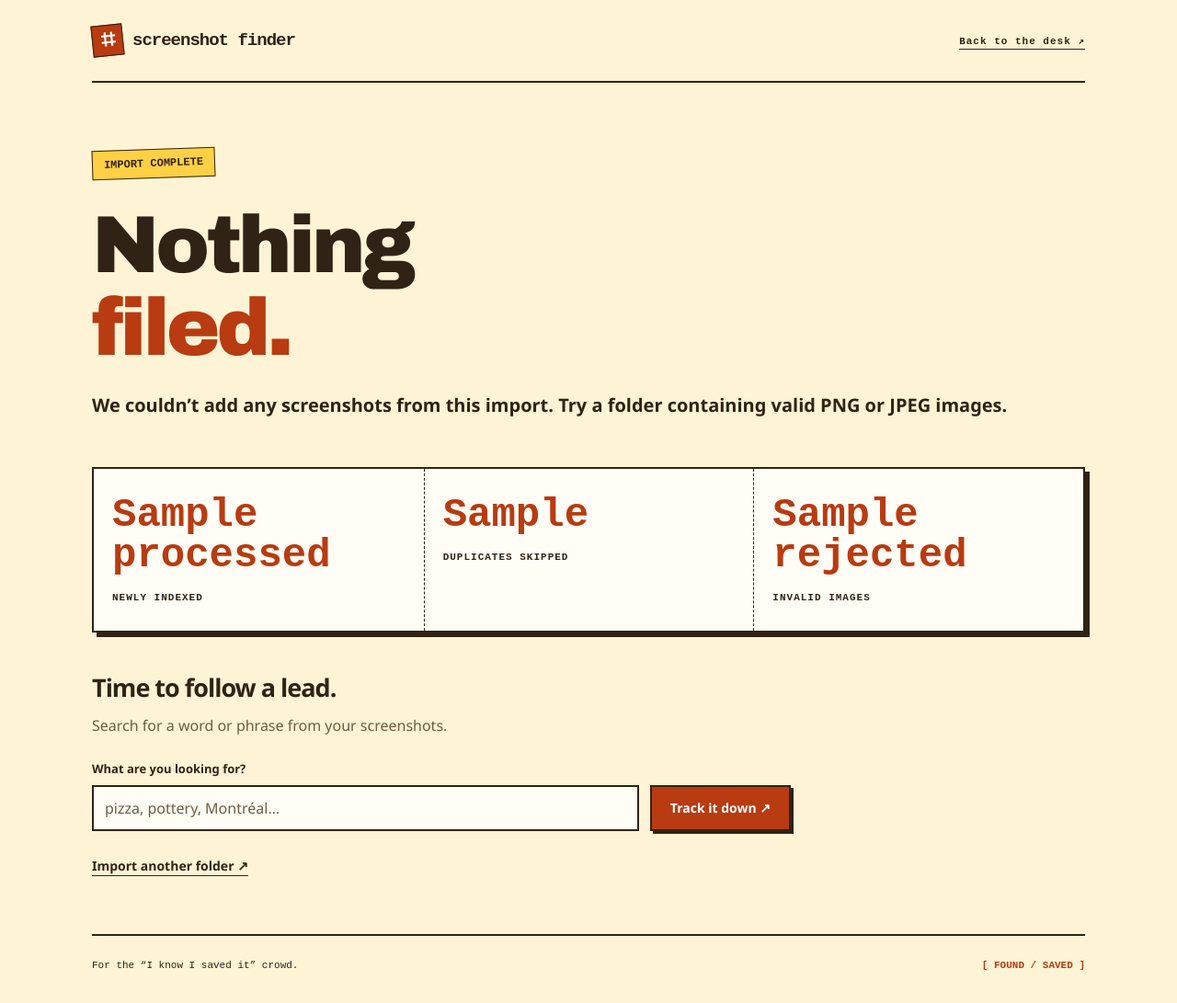
After one commit to wisekiran/screenshot-finder, a Flask app: template templates/import_result.html in a window 1280 px wide. The commit adds this page. Shown: the whole page at 92% size. Run offline with Flask 3, Linux system fonts and the light colour scheme; the template is opened without the code that fills it: most values are stand-ins (such as "Sample title", 1, 10 or a date in 2020).

Commit message:
Show import summaries with redirect-safe confirmation page

```diff
--- a/app.py
+++ b/app.py
@@ -1,5 +1,14 @@
 from pathlib import Path
-from flask import Flask, abort, render_template, request, send_file, session
+from flask import (
+    Flask,
+    abort,
+    redirect,
+    render_template,
+    request,
+    send_file,
+    session,
+    url_for,
+)
 from uuid import uuid4
 from uploads import UPLOAD_ROOT, save_uploaded_image
 from rapidocr import RapidOCR
@@ -109,12 +118,13 @@ def import_screenshots():
             "line_count": len(lines),
         })
 
-    return {
+    session["last_import"] = {
         "processed": len(results),
         "duplicates_skipped": duplicate_count,
         "rejected": rejected_count,
-        "results": results,
     }
+
+    return redirect(url_for("import_complete"), code=303)
 
 @app.get("/search")
 def search():
@@ -148,6 +158,19 @@ def screenshot_image(screenshot_id: int):
     response.headers["Cache-Control"] = "private, no-store"
     return response
 
+@app.get("/import/complete")
+def import_complete():
+    summary = session.get("last_import")
+
+    if summary is None:
+        return redirect(url_for("home"))
+
+    return render_template(
+        "import_result.html",
+        processed=summary["processed"],
+        duplicates_skipped=summary["duplicates_skipped"],
+        rejected=summary["rejected"],
+    )
 
 if __name__ == "__main__":
     app.run(debug=True)
--- a/static/style.css
+++ b/static/style.css
@@ -480,3 +480,59 @@ footer {
         grid-template-columns: repeat(auto-fill, minmax(220px, 1fr));
     }
 }
+
+/* Import confirmation */
+
+.import-summary {
+    display: grid;
+    grid-template-columns: repeat(3, 1fr);
+    margin: 24px 0 44px;
+    background: var(--white);
+    border: 2px solid var(--ink);
+    box-shadow: 5px 5px 0 var(--ink);
+}
+
+.summary-item {
+    padding: 28px 20px;
+}
+
+.summary-item + .summary-item {
+    border-left: 1px dashed var(--ink);
+}
+
+.summary-item strong {
+    display: block;
+    margin-bottom: 10px;
+    color: var(--orange);
+    font-family: var(--mono);
+    font-size: 44px;
+    line-height: 1;
+}
+
+.summary-item span {
+    font-family: var(--mono);
+    font-size: 11px;
+    font-weight: 700;
+    letter-spacing: 1px;
+}
+
+.import-next {
+    max-width: 760px;
+    margin-bottom: 64px;
+}
+
+.import-again {
+    display: inline-block;
+    margin-top: 28px;
+}
+
+@media (max-width: 550px) {
+    .import-summary {
+        grid-template-columns: 1fr;
+    }
+
+    .summary-item + .summary-item {
+        border-left: 0;
+        border-top: 1px dashed var(--ink);
+    }
+}
--- /dev/null
+++ b/templates/import_result.html
@@ -0,0 +1,97 @@
+<!DOCTYPE html>
+<html lang="en">
+<head>
+    <meta charset="UTF-8">
+    <meta name="viewport" content="width=device-width, initial-scale=1.0">
+    <title>Import complete — Screenshot Finder</title>
+    <link rel="stylesheet"
+          href="{{ url_for('static', filename='style.css') }}">
+</head>
+<body>
+    <div class="shell">
+        <nav aria-label="Main navigation">
+            <a class="brand" href="{{ url_for('home') }}">
+                <span class="brand-icon" aria-hidden="true">⌗</span>
+                screenshot finder
+            </a>
+            <a class="nav-link" href="{{ url_for('home') }}">
+                Back to the desk ↗
+            </a>
+        </nav>
+
+        <main>
+            <header class="hero results-hero">
+                <span class="stamp">IMPORT COMPLETE</span>
+
+                {% if processed > 0 %}
+                    <h1>Evidence<br><em>filed.</em></h1>
+                    <p class="intro">
+                        Your new screenshots are ready to search.
+                    </p>
+                {% elif duplicates_skipped > 0 %}
+                    <h1>Seen these.<br><em>Kept the originals.</em></h1>
+                    <p class="intro">
+                        These screenshots were already in your collection.
+                        No need to process them twice.
+                    </p>
+                {% else %}
+                    <h1>Nothing<br><em>filed.</em></h1>
+                    <p class="intro">
+                        We couldn’t add any screenshots from this import.
+                        Try a folder containing valid PNG or JPEG images.
+                    </p>
+                {% endif %}
+            </header>
+
+            <section class="import-summary" aria-label="Import summary">
+                <div class="summary-item">
+                    <strong>{{ processed }}</strong>
+                    <span>NEWLY INDEXED</span>
+                </div>
+
+                <div class="summary-item">
+                    <strong>{{ duplicates_skipped }}</strong>
+                    <span>DUPLICATES SKIPPED</span>
+                </div>
+
+                <div class="summary-item">
+                    <strong>{{ rejected }}</strong>
+                    <span>INVALID IMAGES</span>
+                </div>
+            </section>
+
+            <section class="import-next">
+                <h2>Time to follow a lead.</h2>
+                <p class="description">
+                    Search for a word or phrase from your screenshots.
+                </p>
+
+                <form action="{{ url_for('search') }}" method="get">
+                    <label for="query">What are you looking for?</label>
+
+                    <div class="search-bar">
+                        <input
+                            id="query"
+                            name="q"
+                            type="search"
+                            placeholder="pizza, pottery, Montréal…"
+                            required
+                        >
+                        <button type="submit">Track it down ↗</button>
+                    </div>
+                </form>
+
+                <a class="text-link import-again"
+                   href="{{ url_for('home') }}">
+                    Import another folder ↗
+                </a>
+            </section>
+
+            <footer>
+                <span>For the “I know I saved it” crowd.</span>
+                <span class="footer-mark">[ FOUND / SAVED ]</span>
+            </footer>
+        </main>
+    </div>
+</body>
+</html>
```
